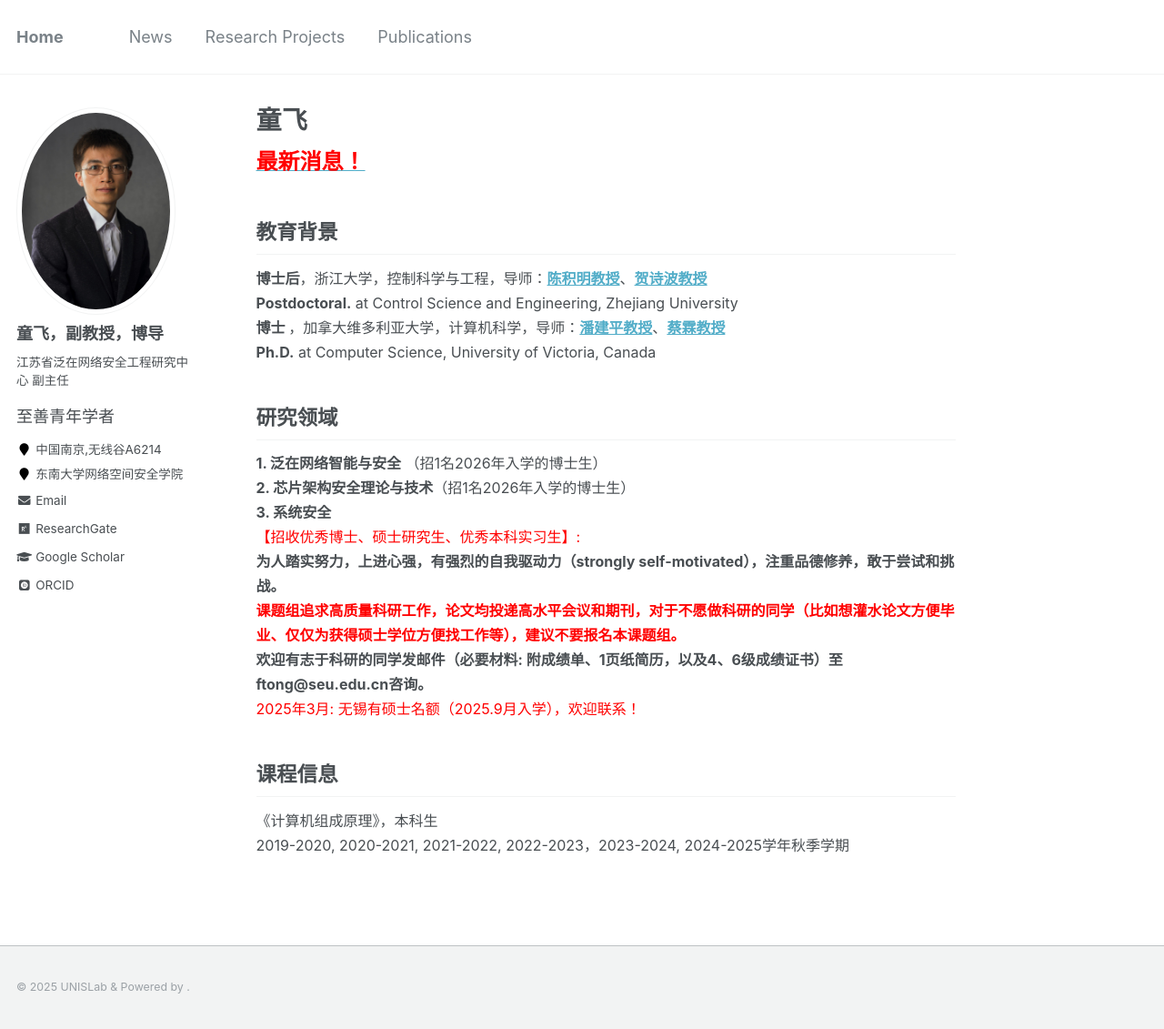
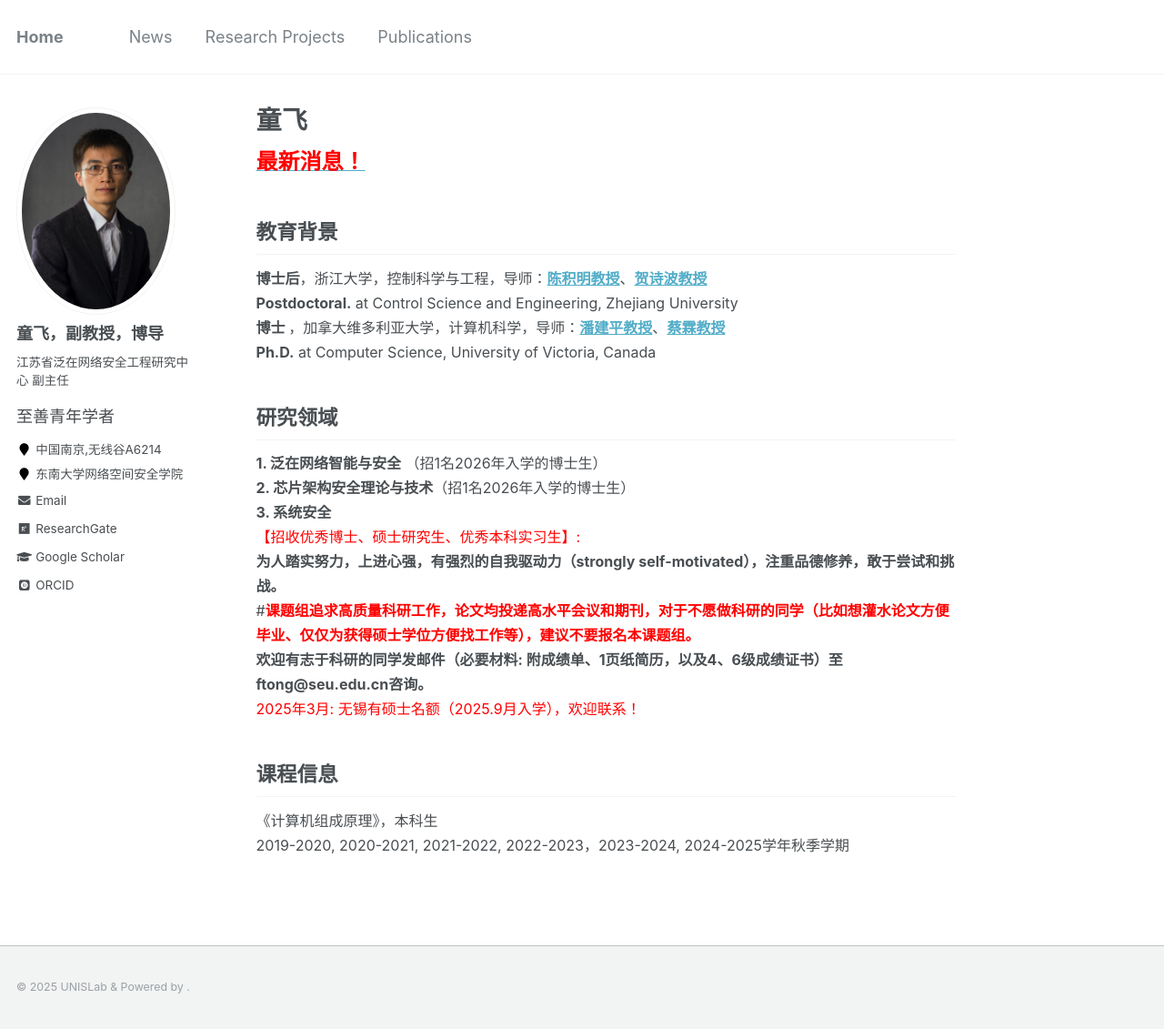
Before and after one commit to fei-tong/fei-tong.github.io, a Jekyll site: the page built from _pages/about.md, in a window 1280 px wide and 1131 px high. Shown: the whole window at 91% size. Built offline with Jekyll 4.4.1, drawn with Linux system fonts in a browser that asks for light colours; some web fonts are replaced.

Commit message:
Update about.md

```diff
--- a/_pages/about.md
+++ b/_pages/about.md
@@ -26,7 +26,7 @@ redirect_from:
 <b>3.  系统安全</b><br>
 <font color="red">【招收优秀博士、硕士研究生、优秀本科实习生】:</font><br>
 <b>为人踏实努力，上进心强，有强烈的自我驱动力（strongly self-motivated），注重品德修养，敢于尝试和挑战。</b><br>
-<font color="red"><b>课题组追求高质量科研工作，论文均投递高水平会议和期刊，对于不愿做科研的同学（比如想灌水论文方便毕业、仅仅为获得硕士学位方便找工作等），建议不要报名本课题组。</b></font><br>
+#<font color="red"><b>课题组追求高质量科研工作，论文均投递高水平会议和期刊，对于不愿做科研的同学（比如想灌水论文方便毕业、仅仅为获得硕士学位方便找工作等），建议不要报名本课题组。</b></font><br>
 <b>欢迎有志于科研的同学发邮件（必要材料: 附成绩单、1页纸简历，以及4、6级成绩证书）至 ftong@seu.edu.cn咨询。</b><br>
 <font color="red">2025年3月: 无锡有硕士名额（2025.9月入学），欢迎联系！</font>
 </font>
```
